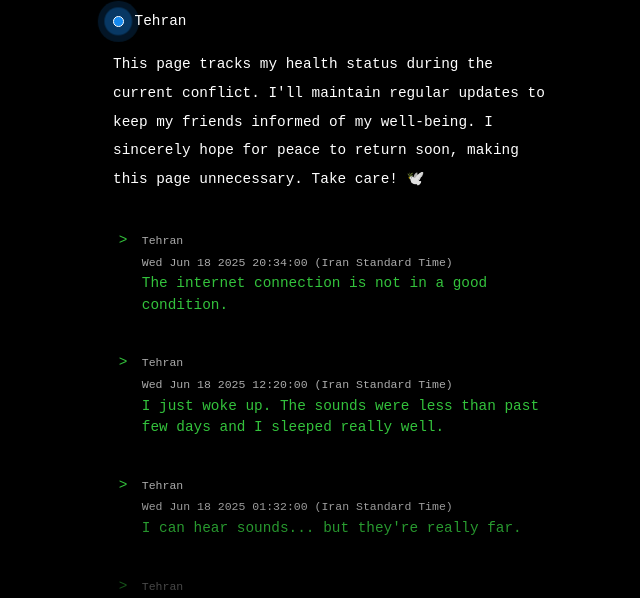
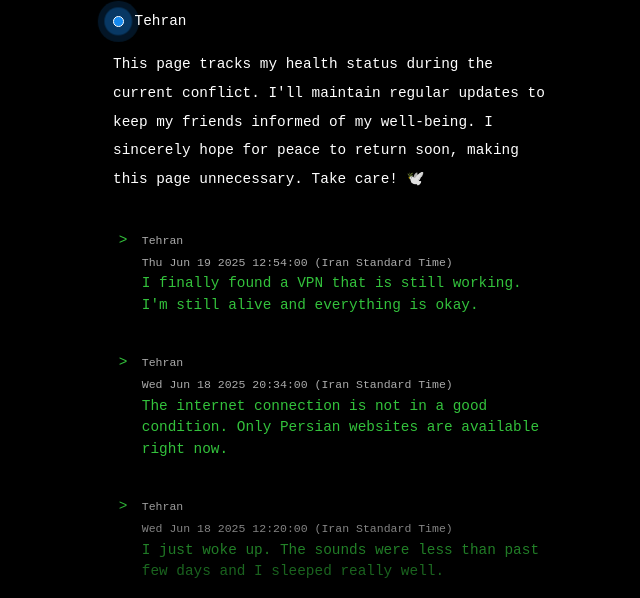
Before and after one commit to amir78729/health-check, a plain HTML site: page index.html in a window 1280 px wide. Shown: the part 147-745 px from the top of the page, without its empty margins (311-951 px from the left). Drawn offline with Linux system fonts and the light colour scheme.

Commit message:
update life status

```diff
--- a/index.html
+++ b/index.html
@@ -169,7 +169,11 @@
         },
         {
           time: new Date("2025/6/18 20:34"),
-          text: `The internet connection is not in a good condition.`
+          text: `The internet connection is not in a good condition. Only Persian websites are available right now.`
+        },
+        {
+          time: new Date("2025/6/19 12:54"),
+          text: `I finally found a VPN that is still working. I'm still alive and everything is okay.`
         },
       ];
 
```
